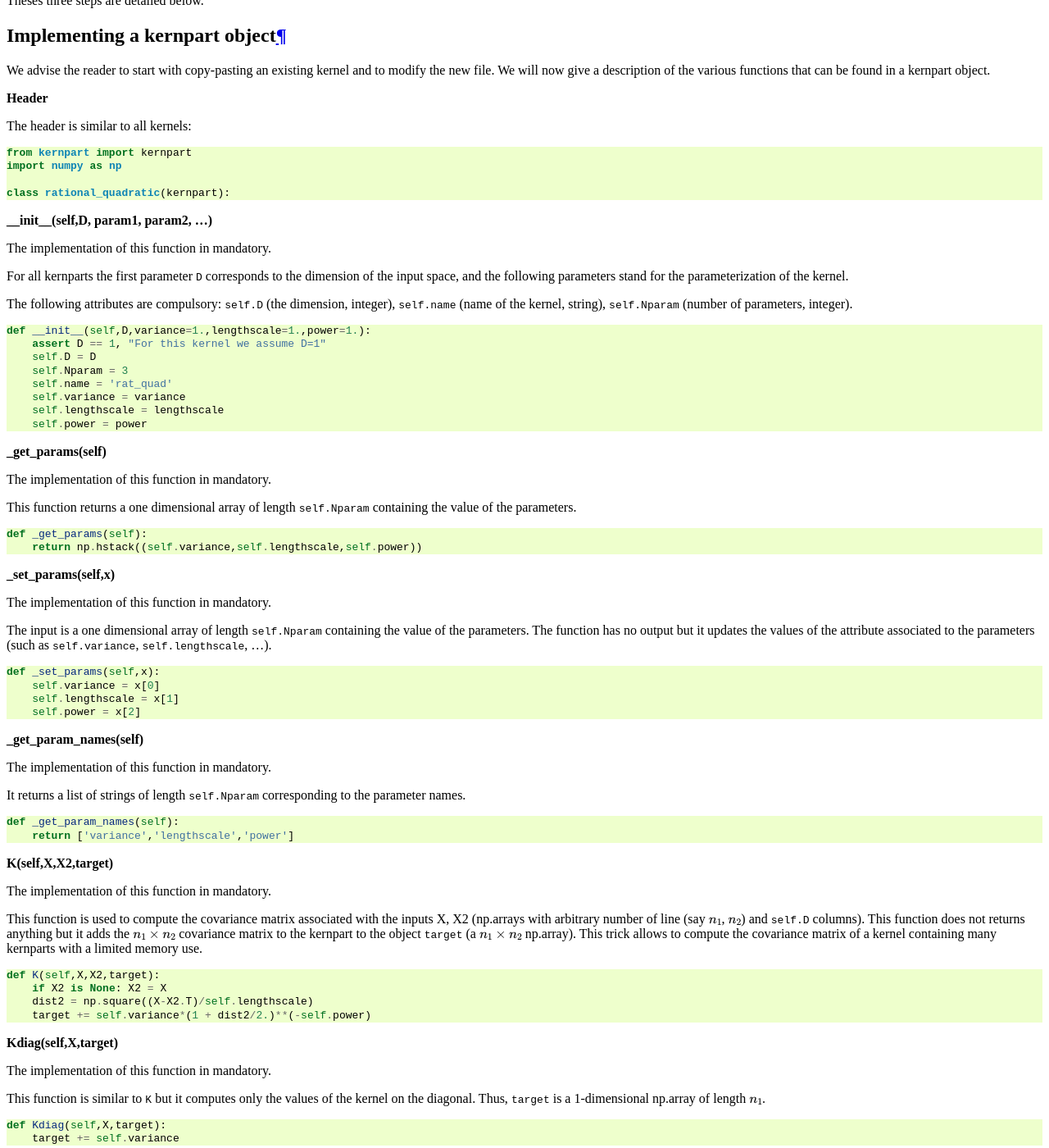
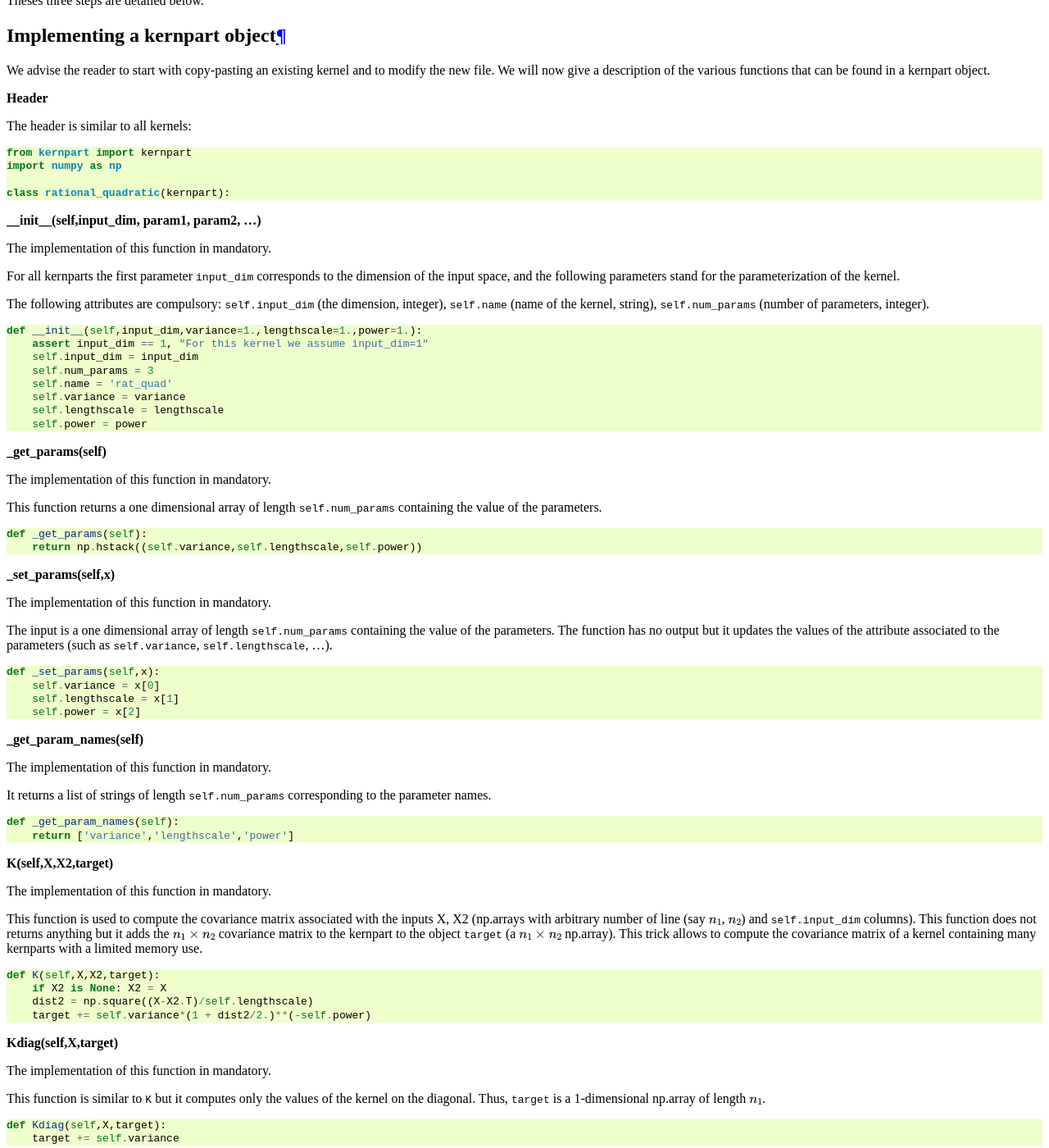
Before and after one commit to SheffieldML/GPy, a Sphinx documentation site: the page built from doc/tuto_creating_new_kernels.rst, in a window 1280 px wide and 1400 px high, scrolled down 445 px. Shown: the whole window at 82% size. Built offline with Sphinx 7.4.7, drawn with Linux system fonts in a browser that asks for light colours; formulas are drawn with MathJax 3; some of the changed text lies outside the part shown.

Commit message:
tutorials updated to comply with changes throught the code

```diff
--- a/doc/tuto_creating_new_kernels.rst
+++ b/doc/tuto_creating_new_kernels.rst
@@ -29,18 +29,18 @@ The header is similar to all kernels: ::
 
     class rational_quadratic(kernpart):
 
-**__init__(self,D, param1, param2, ...)**
+**__init__(self,input_dim, param1, param2, ...)**
 
 The implementation of this function in mandatory.
 
-For all kernparts the first parameter ``D`` corresponds to the dimension of the input space, and the following parameters stand for the parameterization of the kernel.
+For all kernparts the first parameter ``input_dim`` corresponds to the dimension of the input space, and the following parameters stand for the parameterization of the kernel.
 
-The following attributes are compulsory: ``self.D`` (the dimension, integer), ``self.name`` (name of the kernel, string), ``self.Nparam`` (number of parameters, integer). ::
+The following attributes are compulsory: ``self.input_dim`` (the dimension, integer), ``self.name`` (name of the kernel, string), ``self.num_params`` (number of parameters, integer). ::
 
-    def __init__(self,D,variance=1.,lengthscale=1.,power=1.):
-        assert D == 1, "For this kernel we assume D=1"
-        self.D = D
-        self.Nparam = 3
+    def __init__(self,input_dim,variance=1.,lengthscale=1.,power=1.):
+        assert input_dim == 1, "For this kernel we assume input_dim=1"
+        self.input_dim = input_dim
+        self.num_params = 3
         self.name = 'rat_quad'
         self.variance = variance
         self.lengthscale = lengthscale
@@ -50,7 +50,7 @@ The following attributes are compulsory: ``self.D`` (the dimension, integer), ``
 
 The implementation of this function in mandatory.
 
-This function returns a one dimensional array of length ``self.Nparam`` containing the value of the parameters. ::
+This function returns a one dimensional array of length ``self.num_params`` containing the value of the parameters. ::
 
     def _get_params(self):
         return np.hstack((self.variance,self.lengthscale,self.power))
@@ -59,7 +59,7 @@ This function returns a one dimensional array of length ``self.Nparam`` containi
 
 The implementation of this function in mandatory.
 
-The input is a one dimensional array of length ``self.Nparam`` containing the value of the parameters. The function has no output but it updates the values of the attribute associated to the parameters (such as ``self.variance``, ``self.lengthscale``, ...). ::
+The input is a one dimensional array of length ``self.num_params`` containing the value of the parameters. The function has no output but it updates the values of the attribute associated to the parameters (such as ``self.variance``, ``self.lengthscale``, ...). ::
 
     def _set_params(self,x):
         self.variance = x[0]
@@ -70,7 +70,7 @@ The input is a one dimensional array of length ``self.Nparam`` containing the va
 
 The implementation of this function in mandatory.
 
-It returns a list of strings of length ``self.Nparam`` corresponding to the parameter names. ::
+It returns a list of strings of length ``self.num_params`` corresponding to the parameter names. ::
 
     def _get_param_names(self):
         return ['variance','lengthscale','power']
@@ -79,7 +79,7 @@ It returns a list of strings of length ``self.Nparam`` corresponding to the para
 
 The implementation of this function in mandatory.
 
-This function is used to compute the covariance matrix associated with the inputs X, X2 (np.arrays with arbitrary number of line (say :math:`n_1`, :math:`n_2`) and ``self.D`` columns). This function does not returns anything but it adds the :math:`n_1 \times n_2` covariance matrix to the kernpart to the object ``target`` (a :math:`n_1 \times n_2` np.array). This trick allows to compute the covariance matrix of a kernel containing many kernparts with a limited memory use. ::
+This function is used to compute the covariance matrix associated with the inputs X, X2 (np.arrays with arbitrary number of line (say :math:`n_1`, :math:`n_2`) and ``self.input_dim`` columns). This function does not returns anything but it adds the :math:`n_1 \times n_2` covariance matrix to the kernpart to the object ``target`` (a :math:`n_1 \times n_2` np.array). This trick allows to compute the covariance matrix of a kernel containing many kernparts with a limited memory use. ::
 
     def K(self,X,X2,target):
         if X2 is None: X2 = X
@@ -100,7 +100,7 @@ This function is similar to ``K`` but it computes only the values of the kernel
 
 This function is required for the optimization of the parameters.
 
-Computes the derivative of the likelihood. As previously, the values are added to the object target which is a 1-dimensional np.array of length ``self.Nparam``. For example, if the kernel is parameterized by :math:`\sigma^2,\ \theta`, then :math:`\frac{dL}{d\sigma^2} = \frac{dL}{d K} \frac{dK}{d\sigma^2}` is added to the first element of target and :math:`\frac{dL}{d\theta} = \frac{dL}{d K} \frac{dK}{d\theta}` to the second. ::
+Computes the derivative of the likelihood. As previously, the values are added to the object target which is a 1-dimensional np.array of length ``self.input_dim``. For example, if the kernel is parameterized by :math:`\sigma^2,\ \theta`, then :math:`\frac{dL}{d\sigma^2} = \frac{dL}{d K} \frac{dK}{d\sigma^2}` is added to the first element of target and :math:`\frac{dL}{d\theta} = \frac{dL}{d K} \frac{dK}{d\theta}` to the second. ::
 
     def dK_dtheta(self,dL_dK,X,X2,target):
         if X2 is None: X2 = X
@@ -119,7 +119,7 @@ Computes the derivative of the likelihood. As previously, the values are added t
 
 This function is required for BGPLVM, sparse models and uncertain inputs.
 
-As previously, target is an ``self.Nparam`` array and :math:`\frac{dL}{d Kdiag} \frac{dKdiag}{dparam}` is added to each element. ::
+As previously, target is an ``self.num_params`` array and :math:`\frac{dL}{d Kdiag} \frac{dKdiag}{dparam}` is added to each element. ::
 
     def dKdiag_dtheta(self,dL_dKdiag,X,target):
         target[0] += np.sum(dL_dKdiag)
@@ -129,7 +129,7 @@ As previously, target is an ``self.Nparam`` array and :math:`\frac{dL}{d Kdiag}
 
 This function is required for GPLVM, BGPLVM, sparse models and uncertain inputs.
 
-Computes the derivative of the likelihood with respect to the inputs ``X`` (a :math:`n \times D` np.array). The result is added to target which is a :math:`n \times D` np.array. ::
+Computes the derivative of the likelihood with respect to the inputs ``X`` (a :math:`n \times d` np.array). The result is added to target which is a :math:`n \times d` np.array. ::
 
     def dK_dX(self,dL_dK,X,X2,target):
         """derivative of the covariance matrix with respect to X."""
@@ -169,9 +169,9 @@ The following line should be added in the preamble of the file::
 
 as well as the following block ::
 
-    def rational_quadratic(D,variance=1., lengthscale=1., power=1.):
-        part = rational_quadraticpart(D,variance, lengthscale, power)
-        return kern(D, [part])
+    def rational_quadratic(input_dim,variance=1., lengthscale=1., power=1.):
+        part = rational_quadraticpart(input_dim,variance, lengthscale, power)
+        return kern(input_dim, [part])
 
 
 Update initialization
```
Also changed, not shown: doc/tuto_GP_regression.rst (+9 -11 lines), doc/tuto_interacting_with_models.rst (+11 -13 lines), doc/tuto_kernel_overview.rst (+4 -5 lines).
